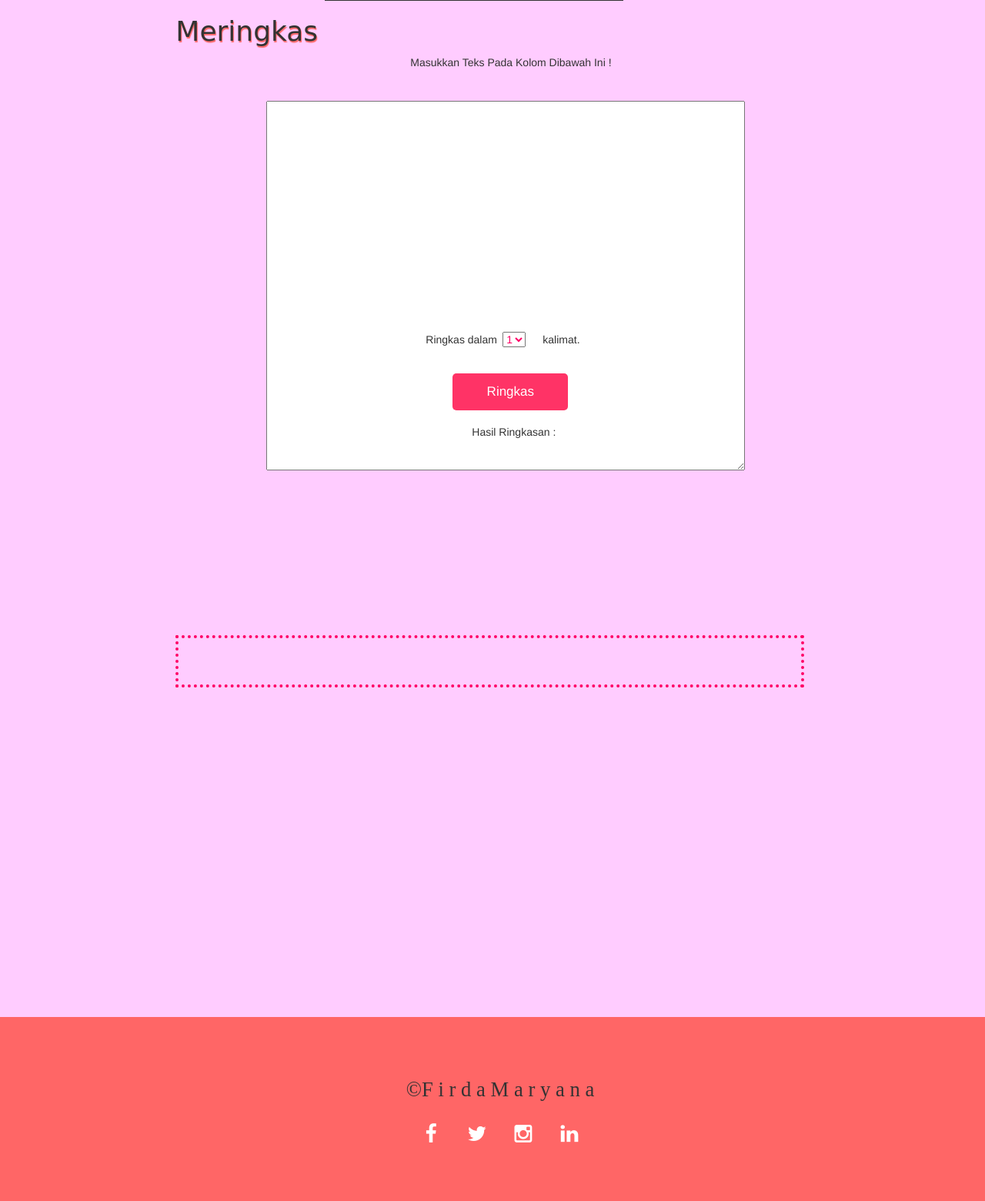
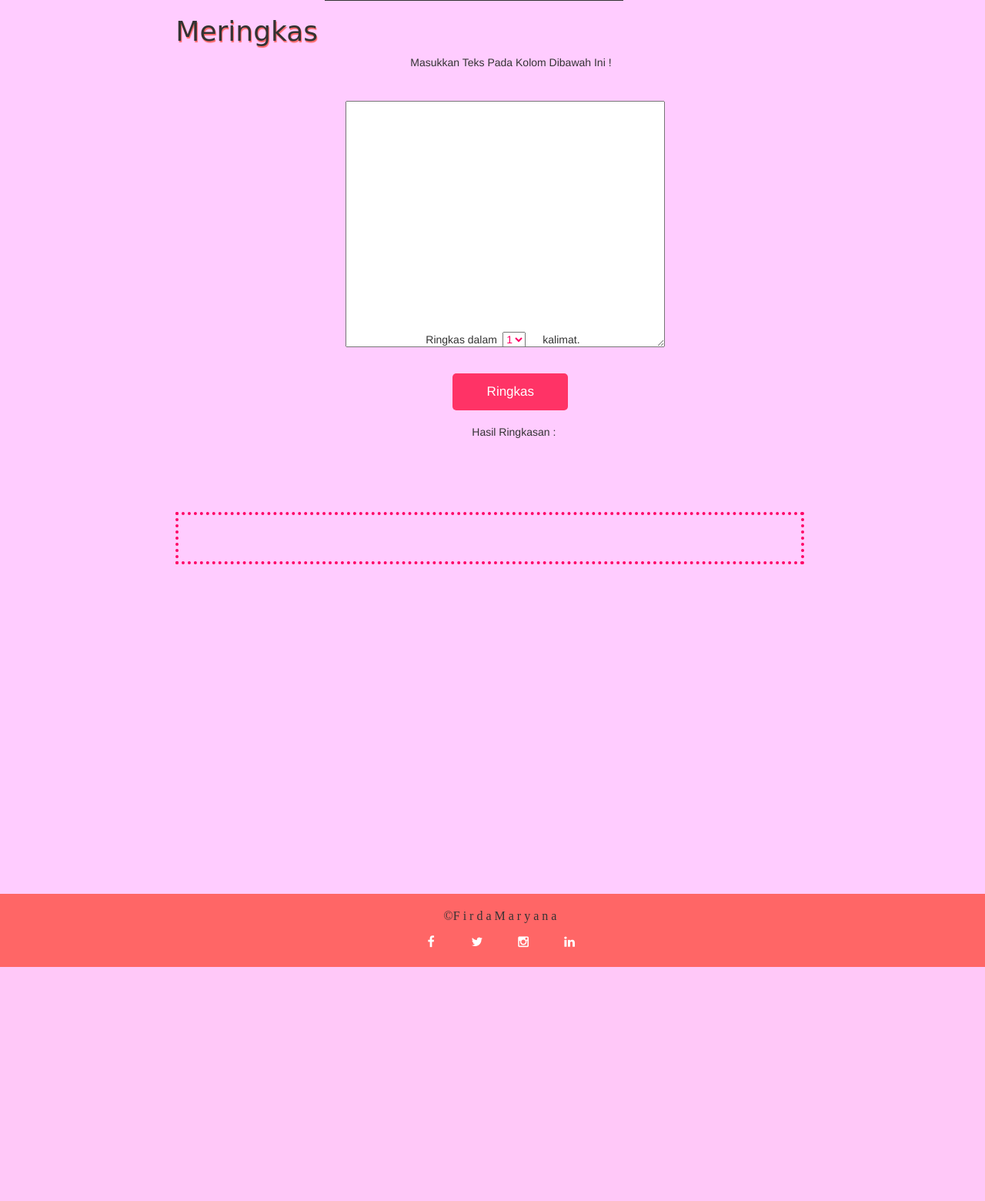
Before and after one commit to firdamaryana/skripsi, a Django app: page /home/ in a window 1280 px wide. Shown: the part 282-1842 px from the top of the page at 77% size. After the commit the page ends 1538 px from the top, so only its background shows below. Run offline with Django 3.2, Linux system fonts and the light colour scheme; some libraries are stand-ins or nearby versions; some web fonts are replaced.

Commit message:
edit logo

```diff
--- a/blog/static/css/blog.css
+++ b/blog/static/css/blog.css
@@ -153,8 +153,8 @@ h1, h2, h3, h4 {
 
 
 .saya textarea	{
-    width:60%;
-    height: 60%;
+    width:40%;
+    height: 40%;
     margin-right: 180px;
 }
 
@@ -192,9 +192,9 @@ h1, h2, h3, h4 {
     background-color: #FF6666;
     margin-top: -2px;
     margin-bottom: -10%;
-    padding: 80px 20px 80px 40px;
+    padding: 20px 20px 20px 40px;
     font-family: Apple Chancery;
-    font-size: 20pt;
+    font-size: 12pt;
 }
 
 /* unvisited link */
--- a/blog/templates/blog/base.html
+++ b/blog/templates/blog/base.html
@@ -2,7 +2,7 @@
 <html>
     <head>
         <title>SUMMARYKu</title>
-	<link rel="icon" href="{% static 'images/un.png'%}">
+	<link rel="icon" href="{% static 'images/log.png'%}">
         <link rel="stylesheet" href="{% static 'css/bootstrap.min.css'%}">
         <link rel="stylesheet" href="{% static 'css/bootstrap-theme.min.css'%}">
         <link rel="stylesheet" href="{% static 'css/font-awesome.css'%}">
--- a/blog/templates/blog/help.html
+++ b/blog/templates/blog/help.html
@@ -2,7 +2,7 @@
 
 {% load staticfiles %}
 
-{% block title %}Halp{% endblock %}
+{% block title %}Help{% endblock %}
 
 {% block body_block %}
 <div>
--- a/blog/templates/blog/home.html
+++ b/blog/templates/blog/home.html
@@ -2,7 +2,7 @@
 
 {% load staticfiles %}
 
-{% block title %}Beranda{% endblock %}
+{% block title %}Home{% endblock %}
 
 {% block body_block %}
     <div class="page-header2">
```
Also changed, not shown: blog/static/images/log.png (added), blog/static/images/logi.png (added), 5 other files.
